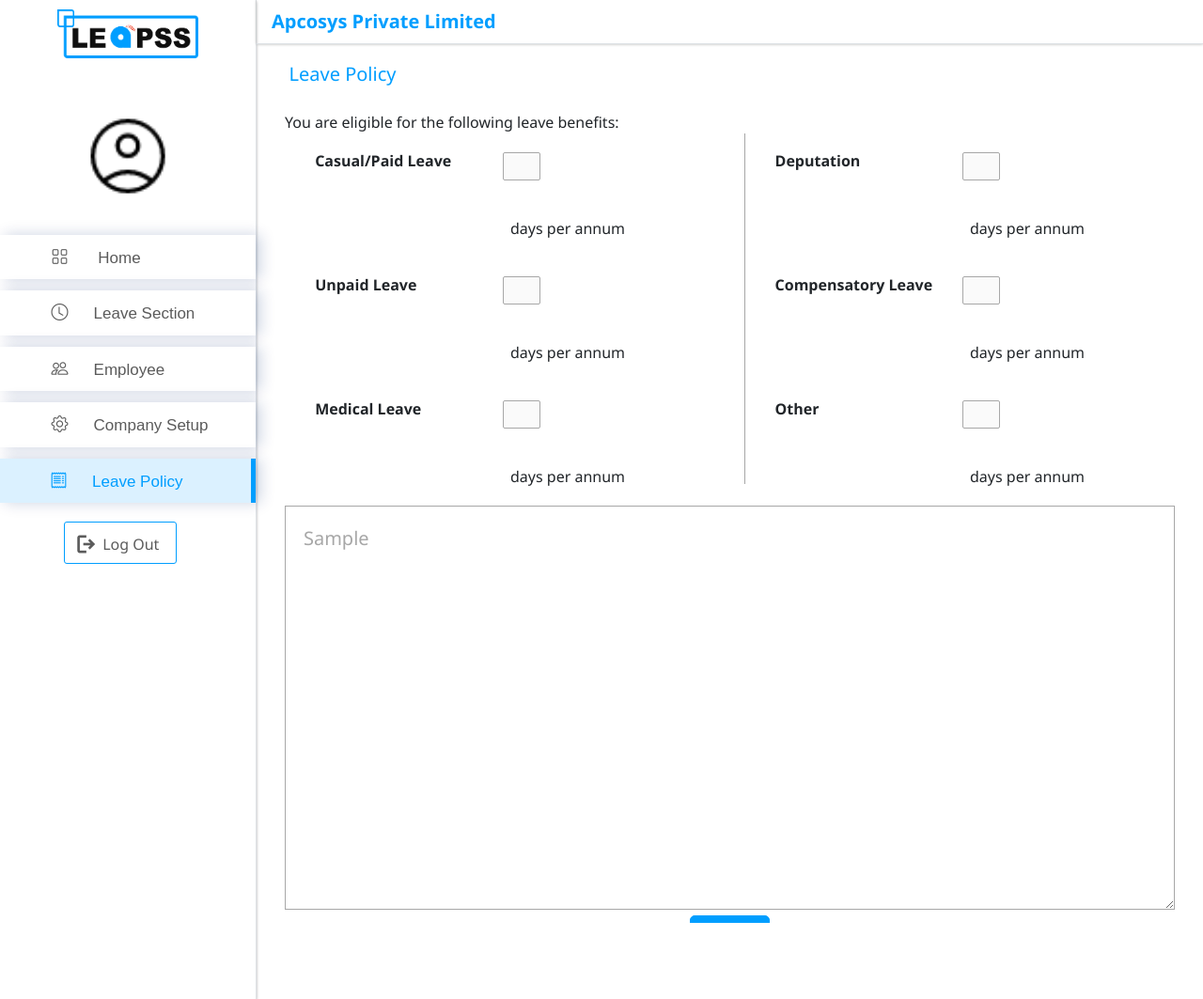
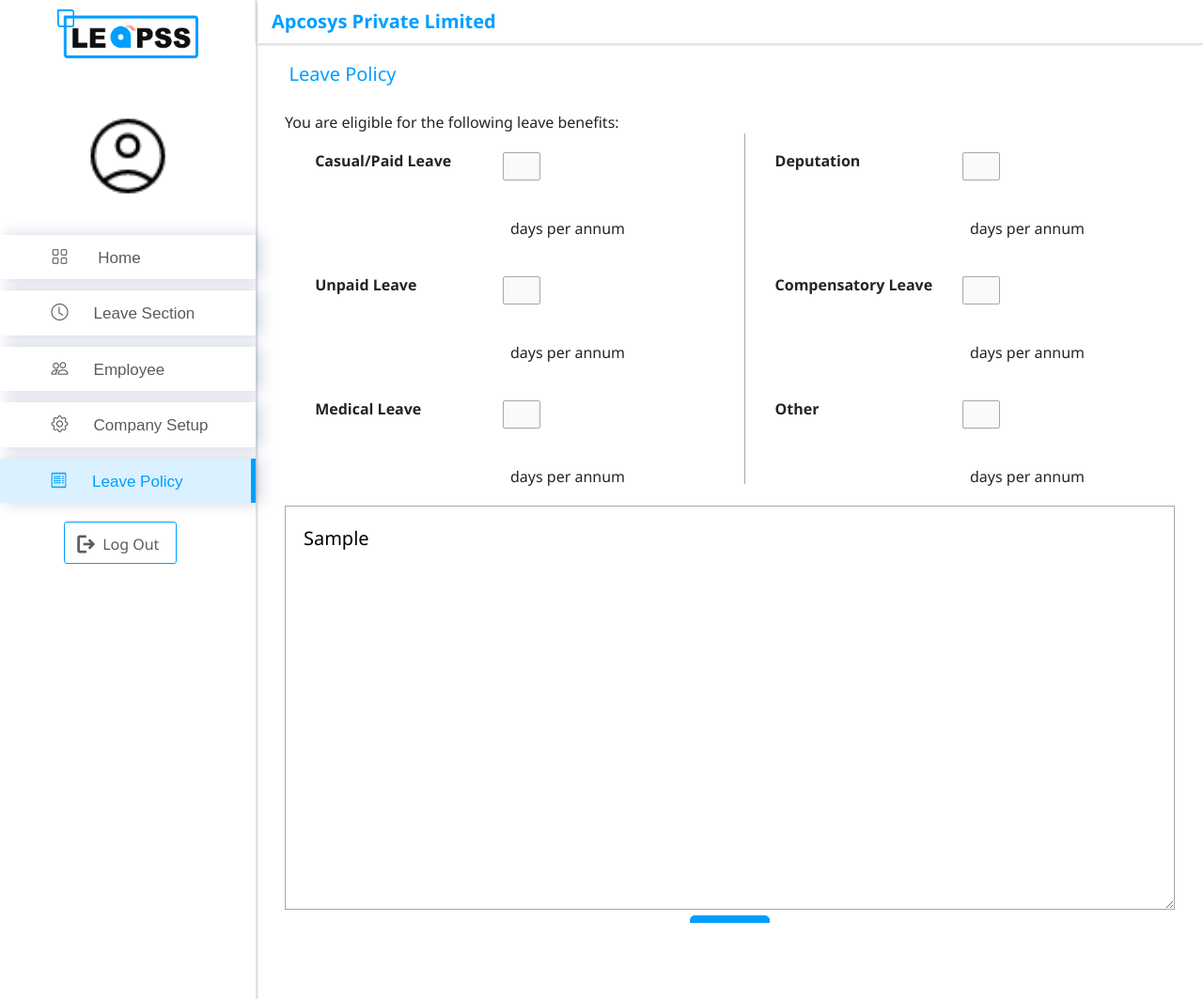
Before and after one commit to ApcosysTest/lams, a Django app: template app/templates/leavePolicySetting.html in a window 1280 px wide. Shown: the whole page at 94% size. Run offline with Django 4.2, Linux system fonts and the light colour scheme; the template is opened without the code that fills it: values that come from a table or form of the project are taken from there, others are empty; tables that the repository leaves empty hold one stand-in row (values such as "Sample post"); some libraries are stand-ins or nearby versions.

Commit message:
color change for leave policy

```diff
--- a/app/static/assets/css/leave.css
+++ b/app/static/assets/css/leave.css
@@ -148,7 +148,6 @@ nav {
 }
 
 #leavePolicy{
-  color: #a7a7a7;
   padding: 2%;
   font-size:20px;
   border: 1px solid #a7a7a7;
```
